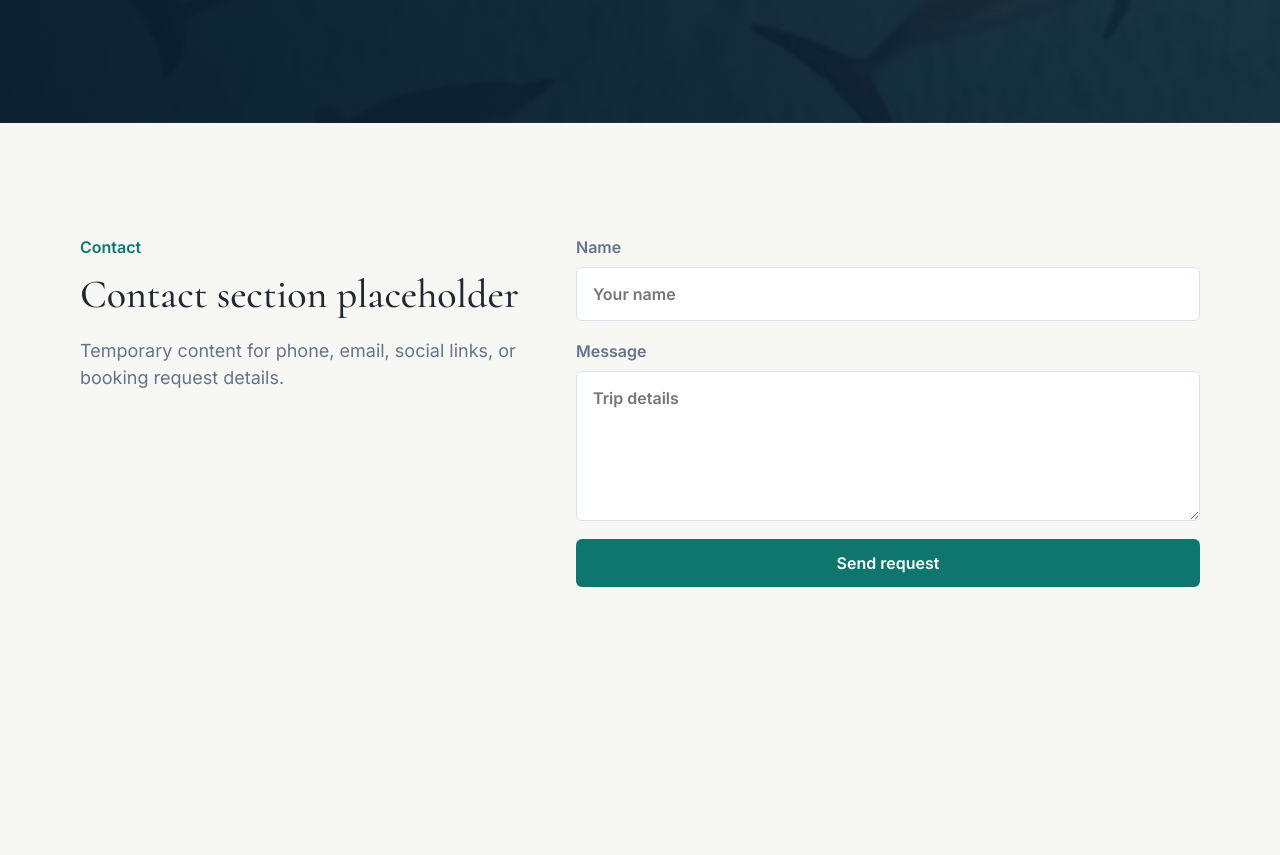
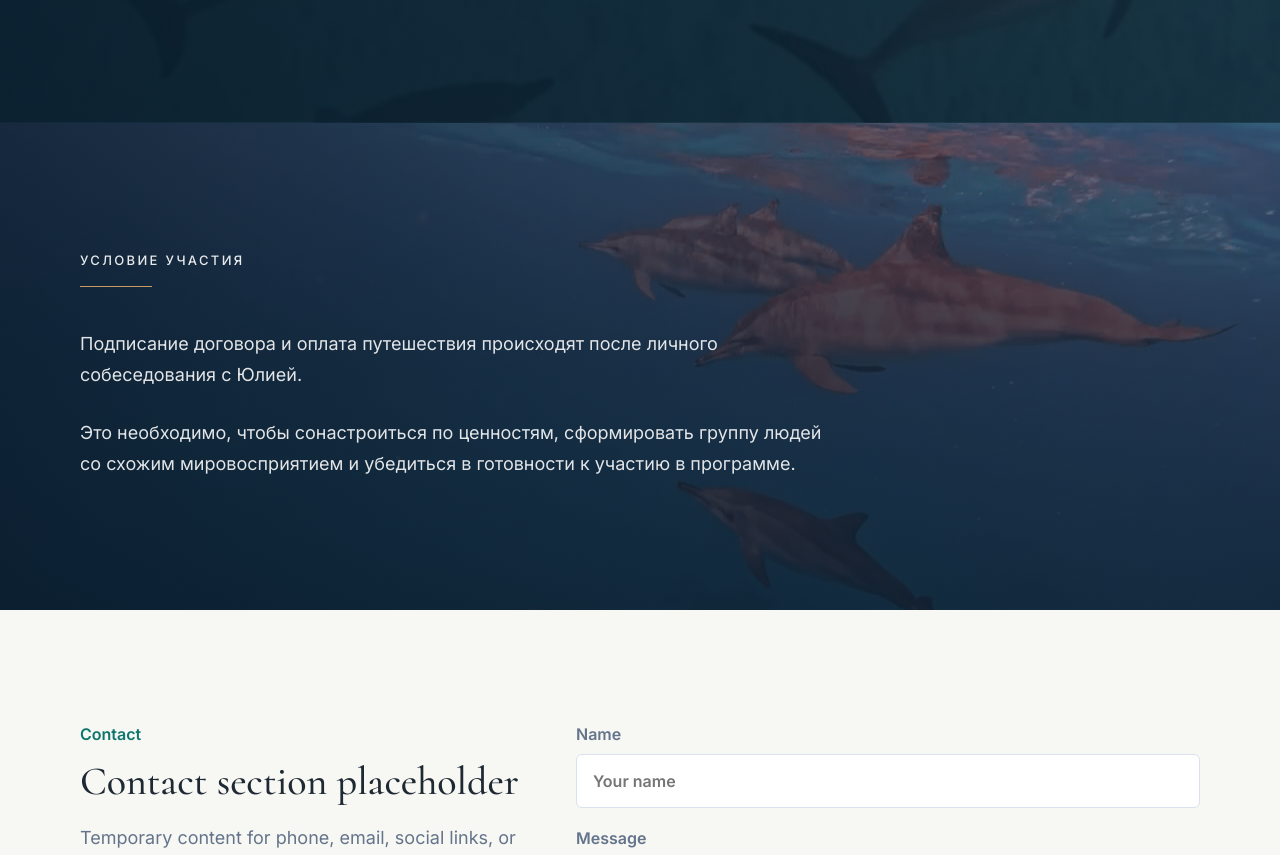
Before and after one commit to DariaKott/dolphins-website, a Next.js app: page / in a window 1280 px wide. Shown: the part 6880-7735 px from the top of the page. Before the commit the page ends 7579 px from the top, so only its background shows below. Built offline with nearby package versions, Linux system fonts and the light colour scheme.

Commit message:
add section ParticipationCondition

```diff
--- a/src/app/page.tsx
+++ b/src/app/page.tsx
@@ -5,6 +5,7 @@ import { Header } from "@/components/Header/Header";
 import { Hero } from "@/components/Hero/Hero";
 import { Location } from "@/components/Location/Location";
 import { Method } from "@/components/Method/Method";
+import { ParticipationCondition } from "@/components/ParticipationCondition/ParticipationCondition";
 import { Pricing } from "@/components/Pricing/Pricing";
 import { Yacht } from "@/components/Yacht/Yacht";
 
@@ -20,6 +21,7 @@ const HomePage = () => {
         <Experience />
         <Yacht />
         <Pricing />
+        <ParticipationCondition />
         <Contact />
       </main>
     </>
--- /dev/null
+++ b/src/components/ParticipationCondition/ParticipationCondition.module.scss
@@ -0,0 +1,81 @@
+.condition {
+  padding: 130px 0;
+  color: #ffffff;
+  background-image:
+    linear-gradient(
+      180deg,
+      rgba(6, 24, 40, 0.42) 0%,
+      rgba(6, 24, 40, 0.66) 48%,
+      rgba(6, 24, 40, 0.82) 100%
+    ),
+    linear-gradient(
+      90deg,
+      rgba(6, 24, 40, 0.74) 0%,
+      rgba(6, 24, 40, 0.46) 44%,
+      rgba(6, 24, 40, 0.18) 100%
+    ),
+    url("../../assets/images/bg6.png");
+  background-repeat: no-repeat;
+  background-position: center center;
+  background-size: cover;
+}
+
+.content {
+  max-width: 760px;
+}
+
+.eyebrow {
+  margin: 0 0 42px;
+  color: rgba(255, 255, 255, 0.9);
+  font-family: var(--font-body), sans-serif;
+  font-size: 13px;
+  font-weight: 500;
+  letter-spacing: 0.18em;
+  line-height: 1.2;
+  text-transform: uppercase;
+
+  &::after {
+    display: block;
+    width: 72px;
+    height: 1px;
+    margin-top: 18px;
+    background-color: var(--color-gold);
+    content: "";
+  }
+}
+
+.text {
+  display: flex;
+  flex-direction: column;
+  gap: 28px;
+
+  p {
+    margin: 0;
+    color: rgba(255, 255, 255, 0.88);
+    font-family: var(--font-body), sans-serif;
+    font-size: clamp(18px, 1.35vw, 22px);
+    line-height: 1.7;
+  }
+}
+
+@media (max-width: 900px) {
+  .condition {
+    padding: 104px 0;
+  }
+}
+
+@media (max-width: 600px) {
+  .condition {
+    padding: 80px 0;
+  }
+
+  .eyebrow {
+    font-size: 12px;
+    letter-spacing: 0.16em;
+  }
+
+  .text p {
+    font-size: 16px;
+    line-height: 1.65;
+  }
+}
--- /dev/null
+++ b/src/components/ParticipationCondition/ParticipationCondition.tsx
@@ -0,0 +1,25 @@
+import styles from "./ParticipationCondition.module.scss";
+
+export const ParticipationCondition = () => {
+  return (
+    <section className={styles.condition} aria-labelledby="condition-title">
+      <div className="container">
+        <div className={styles.content}>
+          <p className={styles.eyebrow} id="condition-title">
+            УСЛОВИЕ УЧАСТИЯ
+          </p>
+          <div className={styles.text}>
+            <p>
+              Подписание договора и оплата путешествия происходят после личного
+              собеседования с Юлией.
+            </p>
+            <p>
+              Это необходимо, чтобы сонастроиться по ценностям, сформировать группу людей
+              со схожим мировосприятием и убедиться в готовности к участию в программе.
+            </p>
+          </div>
+        </div>
+      </div>
+    </section>
+  );
+};
```
Also changed, not shown: src/assets/images/bg14.png (added), src/assets/images/bg6.png (added).
